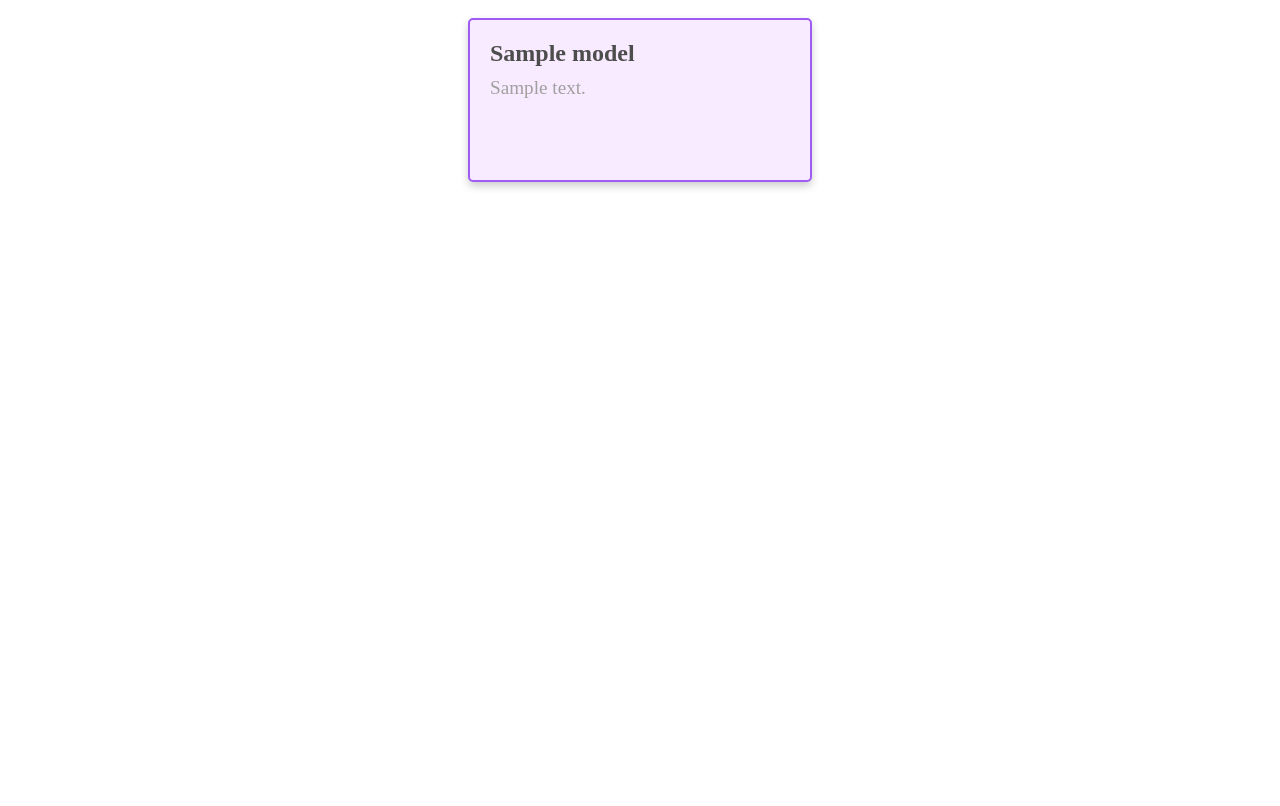
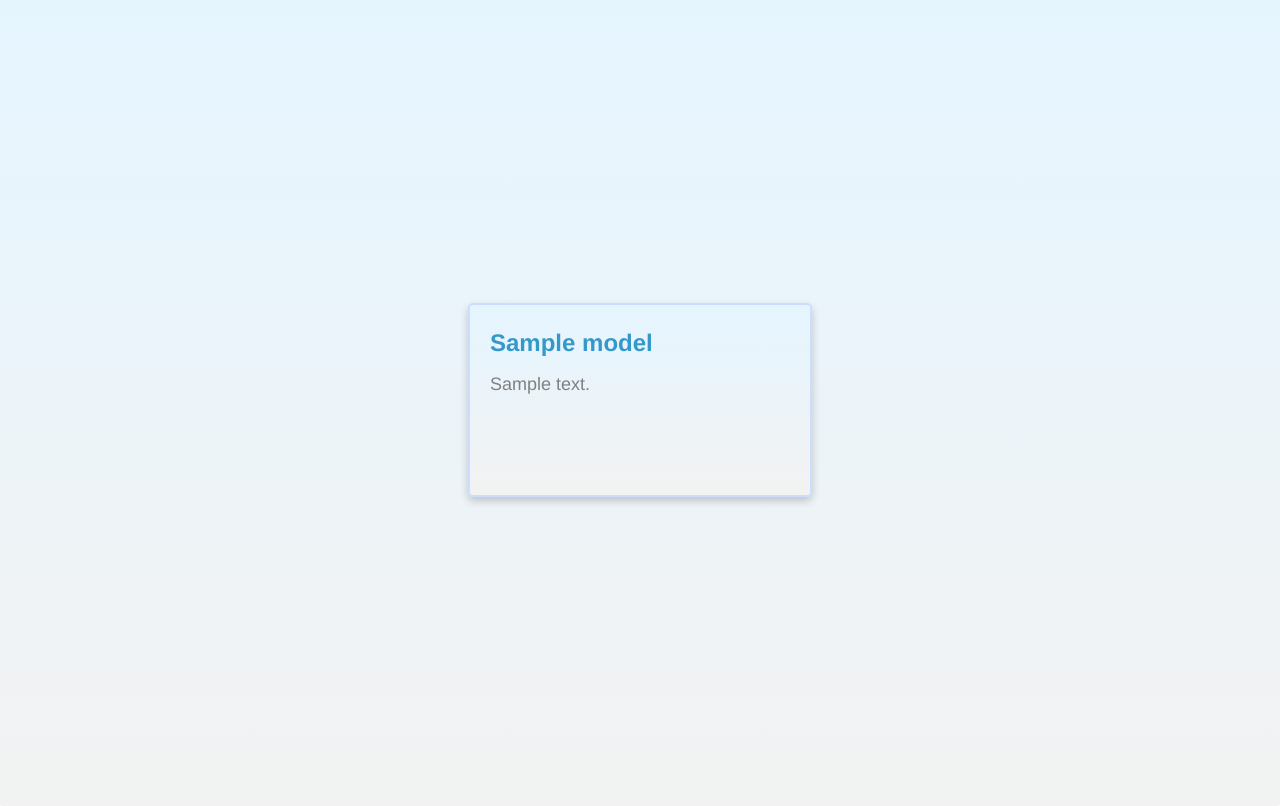
Before and after one commit to beiyuouo/model-playground, a FastAPI app: template templates/index.html in a window 1280 px wide. Before the commit the page ends 189 px from the top, so only its background shows below. Run offline with FastAPI, Linux system fonts and the light colour scheme; the template is opened without the code that fills it: most values are stand-ins (such as "Sample title", 1, 10 or a date in 2020); parts of the project's set-up code (start-up, migrations or seed data) failed here and were passed over.

Commit message:
beautify homepage

```diff
--- a/templates/index.html
+++ b/templates/index.html
@@ -3,45 +3,61 @@
   <head>
     <title>模型列表</title>
     <style>
+      body {
+        margin: 0;
+        padding: 0;
+        font-family: "Helvetica Neue", sans-serif;
+        font-size: 16px;
+        line-height: 1.5;
+        color: #4d4d4d;
+        background-color: #ffffff;
+      }
       .container {
         display: flex;
         flex-wrap: wrap;
         justify-content: center;
+        height: 100vh;
+        align-items: center;
       }
       .card {
         width: 300px;
-        height: 120px;
+        height: 150px;
         margin: 10px;
         padding: 20px;
         box-shadow: 0 4px 8px 0 rgba(0, 0, 0, 0.2);
         border-radius: 5px;
-        background-color: #f8eaff; /* 设置背景色 */
-        border: 2px solid #9e5cf3; /* 设置边框颜色和宽度 */
-        color: #4d4d4d; /* 设置文字颜色 */
-        transition: all 0.3s ease-in-out; /* 添加过渡效果 */
+        background: linear-gradient(#e5f5ff, #f2f2f2);
+        border: 2px solid #ccddff;
+        color: #3399cc;
+        cursor: pointer;
       }
-      .card h2 {
-        font-size: 1.5em;
-        margin: 0 0 10px;
-        font-weight: 600;
-      }
-      .card p {
-        font-size: 1.2em;
-        margin: 0;
-        color: #a0a0a0;
-      }
-      .card:hover {
-        transform: scale(1.05); /* 添加鼠标悬停放大效果 */
-        cursor: pointer; /* 添加鼠标悬停手型效果 */
-      }
-      .card:hover h2 {
-        color: #6a34c9; /* 添加鼠标悬停模型名称颜色变化效果 */
-      }
-      .card:hover p {
-        color: #808080; /* 添加鼠标悬停模型描述颜色变化效果 */
+      .card:before {
+        content: "";
+        position: absolute;
+        top: -6px;
+        left: -6px;
+        right: -6px;
+        bottom: -6px;
+        z-index: -1;
+        background: linear-gradient(#e5f5ff, #f2f2f2);
+        border-radius: 10px;
       }
       a {
-        text-decoration: none; /* 去掉链接下划线 */
+        text-decoration: none;
+      }
+      h2,
+      p {
+        transition: all 0.3s ease-in-out;
+      }
+      h2 {
+        font-size: 24px;
+        margin-top: 0;
+        margin-bottom: 10px;
+      }
+      p {
+        font-size: 18px;
+        margin: 0;
+        color: #808080;
       }
     </style>
   </head>
```
